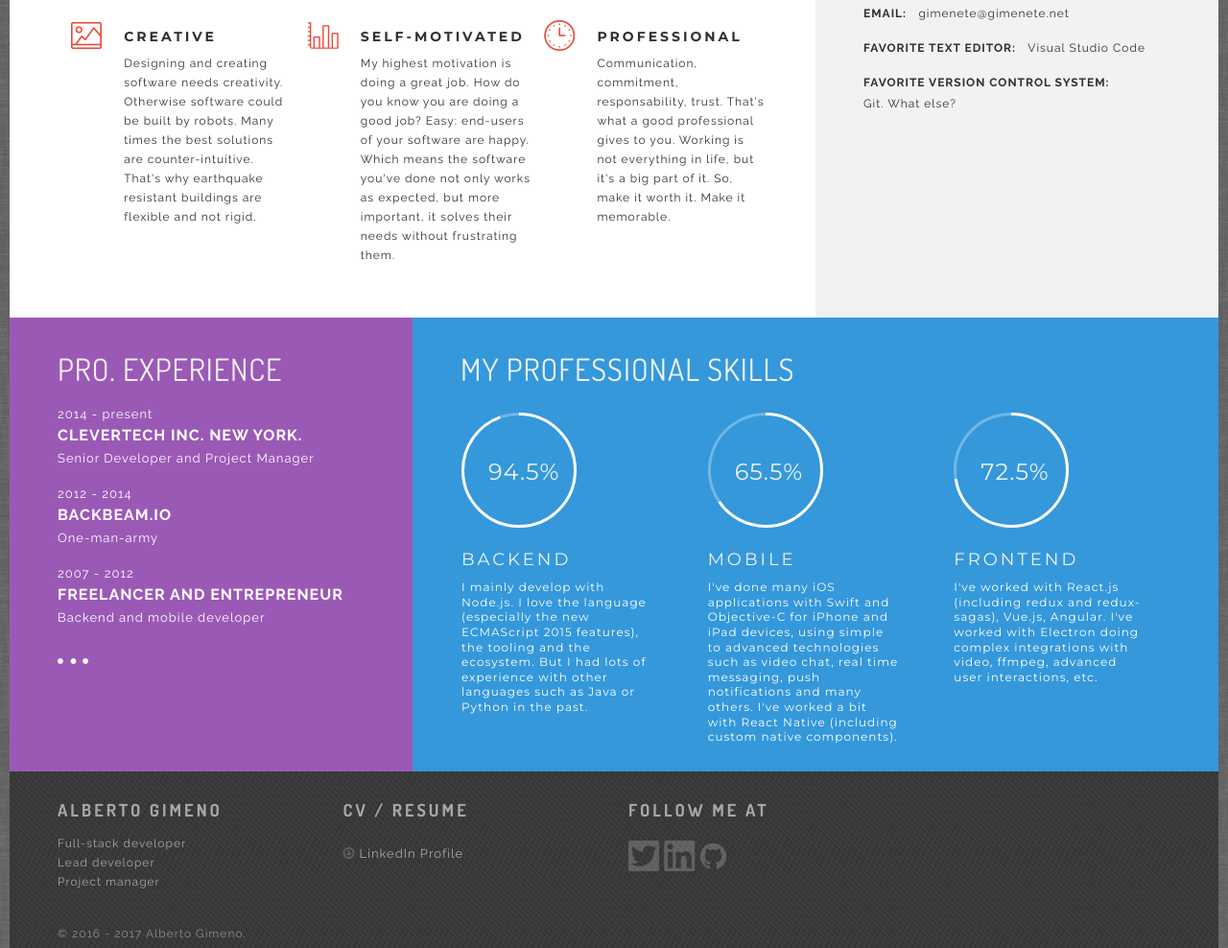
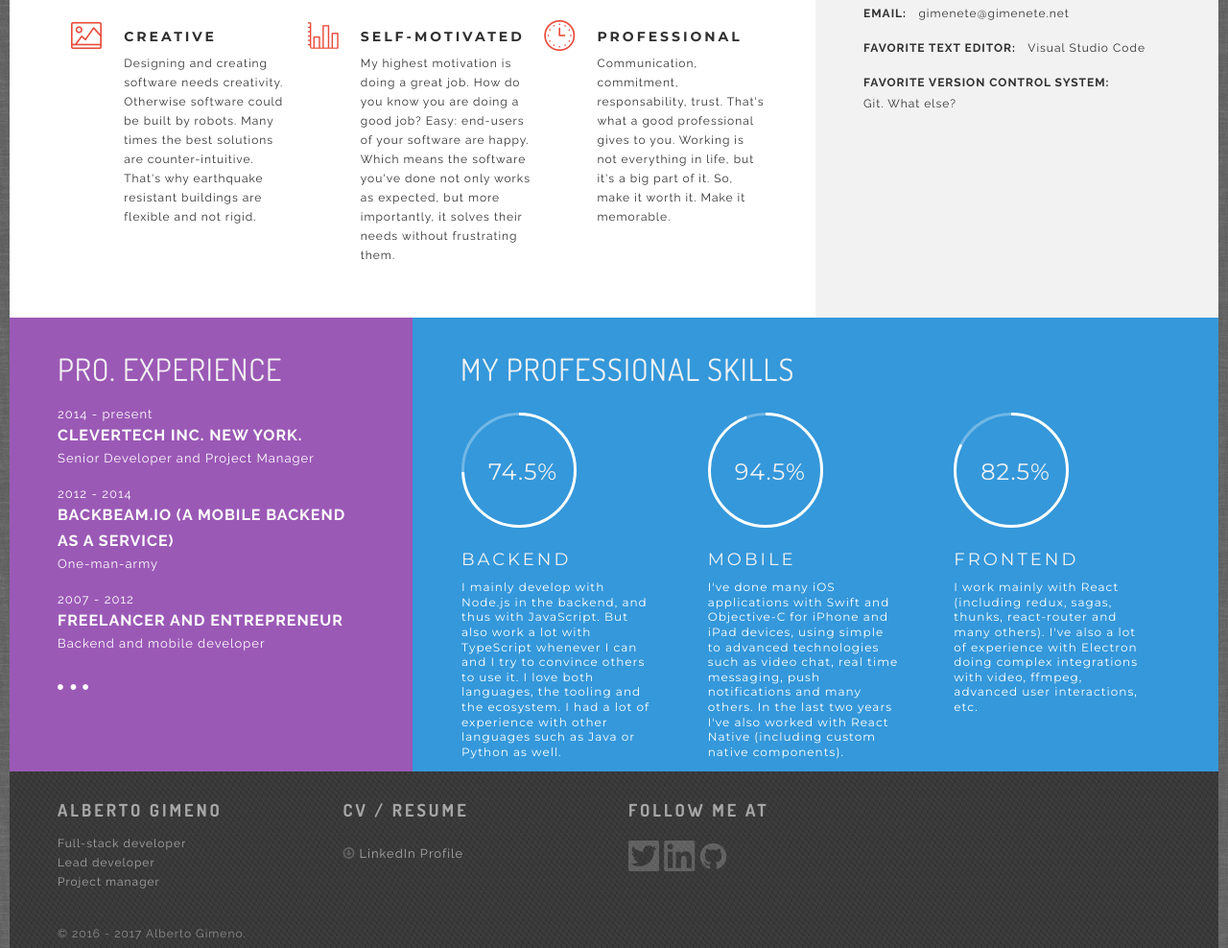
Before and after one commit to gimenete/gimenete.github.io, a plain HTML site: page index.html in a window 1280 px wide. Shown: the part 539-1527 px from the top of the page at 96% size. Drawn offline with Linux system fonts and the light colour scheme.

Commit message:
Minor changes

```diff
--- a/index.html
+++ b/index.html
@@ -154,7 +154,7 @@
                            <p class="small">
                               My highest motivation is doing a great job. How do you know you are doing a good job?
                               Easy: end-users of your software are happy. Which means the software you've done not only works as
-                              expected, but more important, it solves their needs without frustrating them.
+                              expected, but more importantly, it solves their needs without frustrating them.
                            </p>
                         </div>
                      </div>
@@ -230,7 +230,7 @@
                      <li class="date">2012 - 2014</li>
                      <li class="company uppercase">
                         <a>
-                           Backbeam.io
+                           Backbeam.io (a Mobile Backend as a Service)
                         </a>
                      </li>
                      <li class="position">One-man-army</li>
@@ -255,39 +255,39 @@
                <div class="row">
                   <div class="col-sm-4 nopadding">
                      <div class="progressbar" data-animate="false">
-                        <div class="circle font-accident-one-normal fontcolor-invert" data-percent="94.5">
+                        <div class="circle font-accident-one-normal fontcolor-invert" data-percent="74.5">
                            <div></div>
                            <h4 class="font-accident-one-normal uppercase">Backend</h4>
                            <p class="small">
-                              I mainly develop with Node.js. I love the language (especially the new ECMAScript 2015 features),
-                              the tooling and the ecosystem. But I had lots of experience with other languages such as
-                              Java or Python in the past.
+                              I mainly develop with Node.js in the backend, and thus with JavaScript. But also work a lot with TypeScript whenever I can and I try to convince others to use it.
+                              I love both languages, the tooling and the ecosystem. I had a lot of experience with other languages such as
+                              Java or Python as well.
                            </p>
                         </div>
                      </div>
                   </div>
                   <div class="col-sm-4 nopadding">
                      <div class="progressbar" data-animate="false">
-                        <div class="circle font-accident-one-normal fontcolor-invert" data-percent="65.5">
+                        <div class="circle font-accident-one-normal fontcolor-invert" data-percent="94.5">
                            <div></div>
                            <h4 class="font-accident-one-normal uppercase">Mobile</h4>
                            <p class="small">
                               I've done many iOS applications with Swift and Objective-C for iPhone and iPad devices, using
                               simple to advanced
                               technologies such as video chat, real time messaging, push notifications and many others.
-                              I've worked a bit with React Native (including custom native components).
+                              In the last two years I've also worked with React Native (including custom native components).
                            </p>
                         </div>
                      </div>
                   </div>
                   <div class="col-sm-4 nopadding">
                      <div class="progressbar" data-animate="false">
-                        <div class="circle font-accident-one-normal fontcolor-invert" data-percent="72.5">
+                        <div class="circle font-accident-one-normal fontcolor-invert" data-percent="82.5">
                            <div></div>
                            <h4 class="font-accident-one-normal uppercase">Frontend</h4>
                            <p class="small">
-                              I've worked with React.js (including redux and redux-sagas), Vue.js, Angular.
-                              I've worked with Electron doing complex integrations with video, ffmpeg, advanced user interactions, etc.
+                              I work mainly with React (including redux, sagas, thunks, react-router and many others).
+                              I've also a lot of experience with Electron doing complex integrations with video, ffmpeg, advanced user interactions, etc.
                            </p>
                         </div>
                      </div>
```
